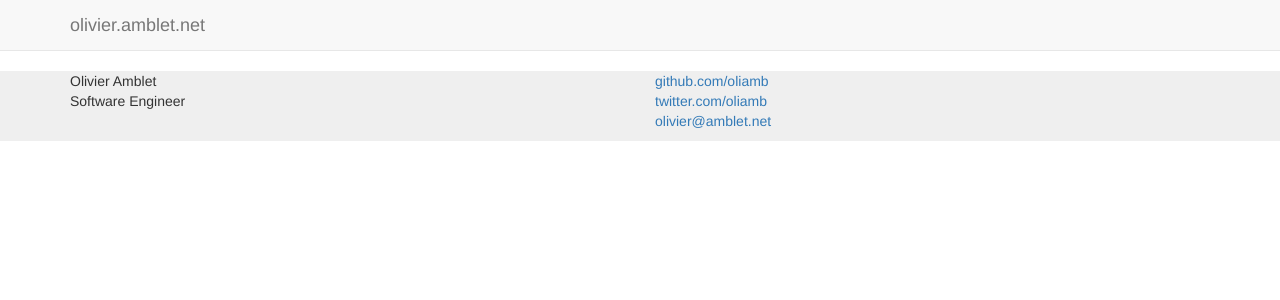
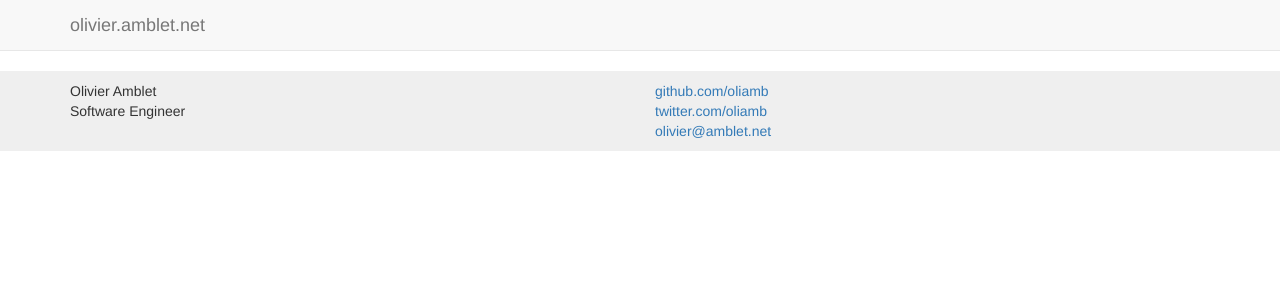
Before and after one commit to oliamb/oliamb.github.io, a Jekyll site: the page built from index.html, in a window 1280 px wide. Shown: the top 300 px of the page. Built offline with Jekyll 4.4.1, drawn with Linux system fonts in a browser that asks for light colours; nearby versions of some CDN libraries; Markdown is read by kramdown in place of the engine named in the settings.

Commit message:
added a 10px margin to footer.

```diff
--- a/css/theme.css
+++ b/css/theme.css
@@ -2,6 +2,7 @@
  * Sticky footer Styles
  */
 .footer {
+  padding-top: 10px;
   background-color: #efefef;
   width: 100%;
 }
```
